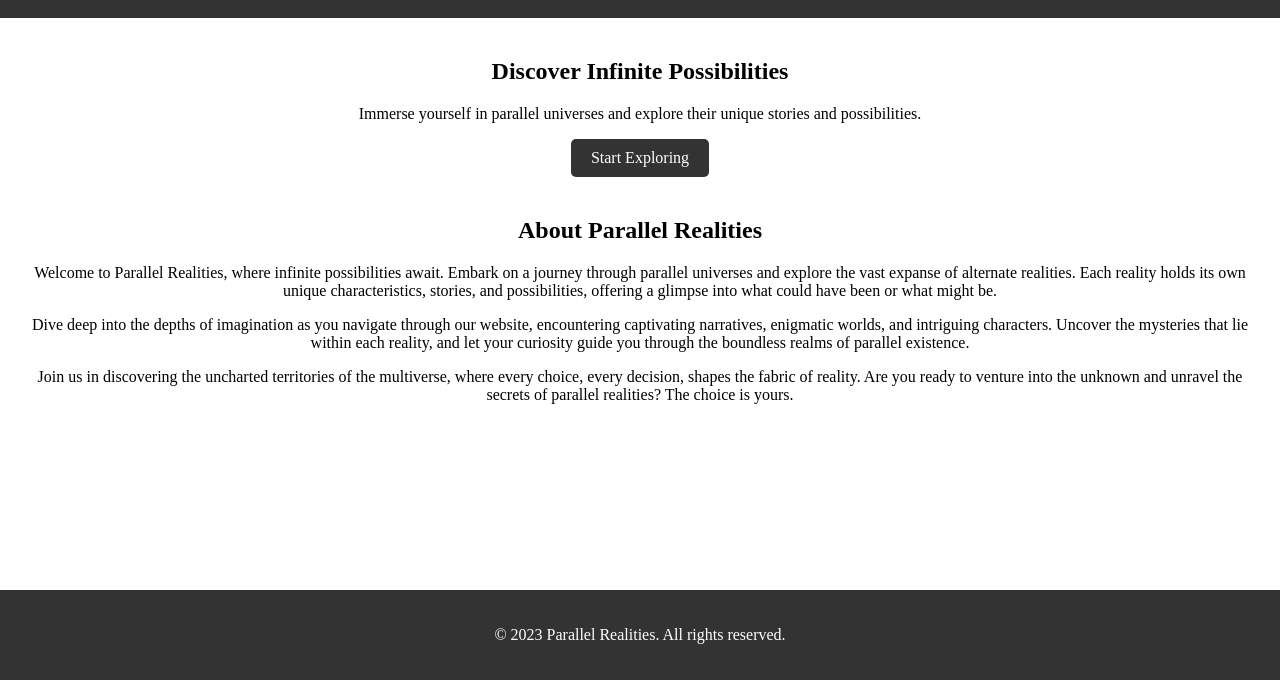
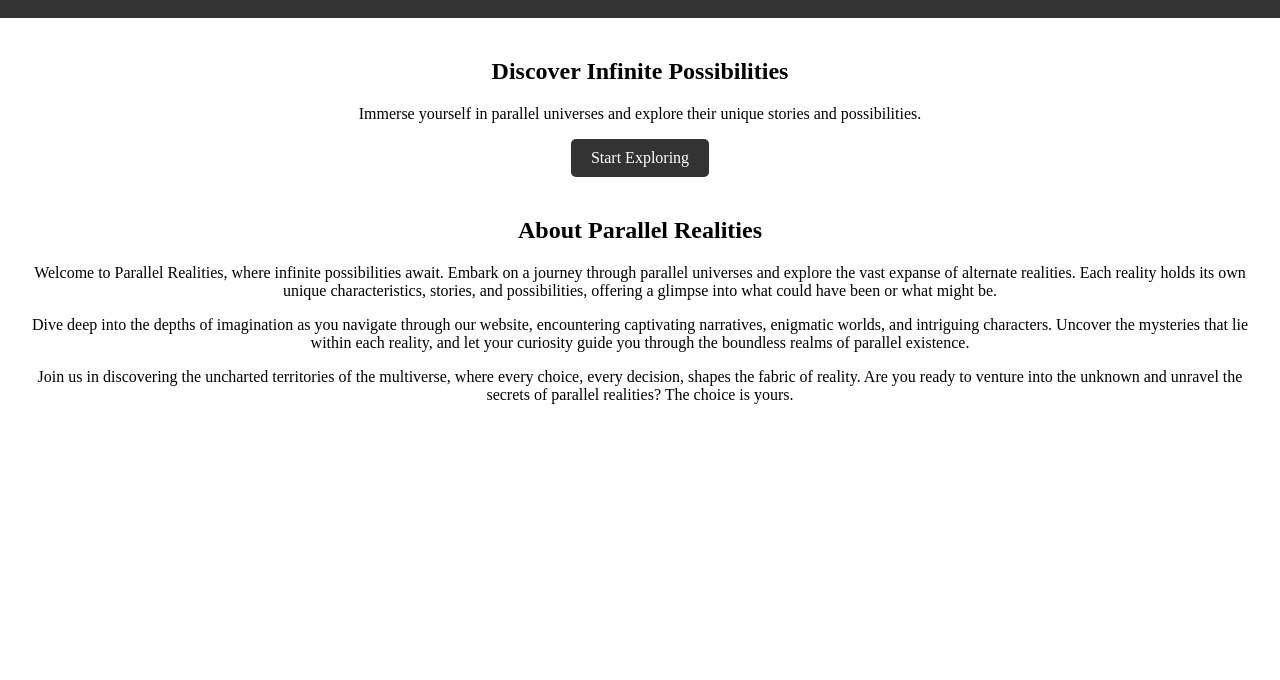
Before and after one commit to reenatt-dotcom/parallelrealities, a plain HTML site: page index.html in a window 1280 px wide. Shown: the part 120-800 px from the top of the page. Drawn offline with Linux system fonts and the light colour scheme.

Commit message:
remove footers

```diff
--- a/index.html
+++ b/index.html
@@ -33,9 +33,7 @@
       </section>
 
 
-  <footer>
-    <p>&copy; 2023 Parallel Realities. All rights reserved.</p>
-  </footer>
+
 
   <script src="script.js"></script> <!-- Link to your JavaScript file for any interactive features -->
 </body>
--- a/styles.css
+++ b/styles.css
@@ -60,17 +60,7 @@ main {
   margin-bottom: 40px;
 }
 
-/* Footer styles */
-footer {
-  background-color: #333;
-  color: #fff;
-  padding: 20px;
-  text-align: center;
-  position: absolute;
-  left: 0;
-  right: 0;
-  bottom: 0;
-}
+
 
 .reality-card {
   display: inline-block;
```
Also changed, not shown: reality-a.html (+1 -3 lines), reality-b.html (+1 -3 lines), secret1.html (+1 -3 lines), secret2.html (+1 -3 lines), secret3.html (+1 -3 lines), secret4.html (+1 -3 lines), secret5.html (+1 -3 lines), secret6.html (+0 -3 lines), secret7.html (+1 -3 lines), secret8.html (+1 -3 lines).
